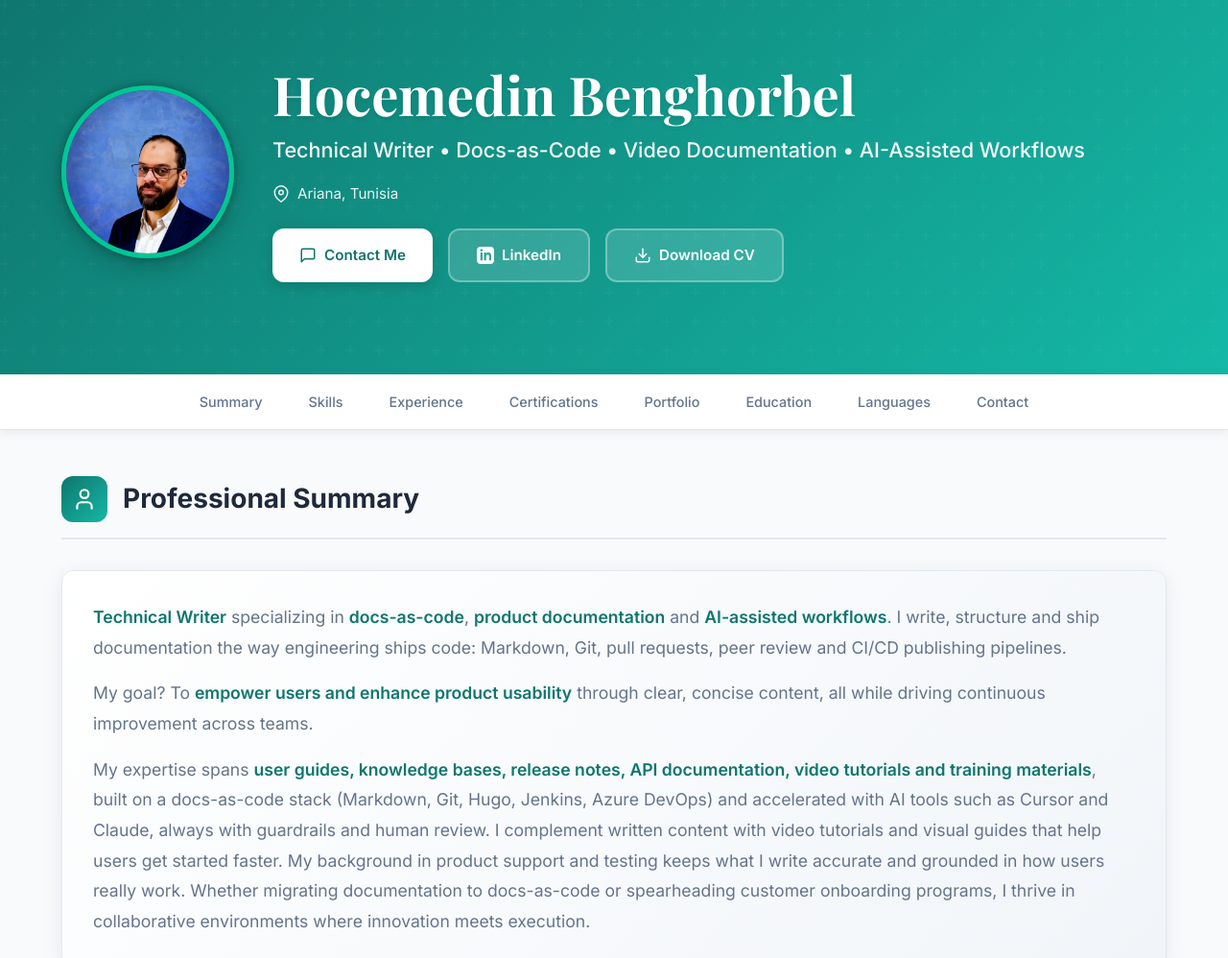
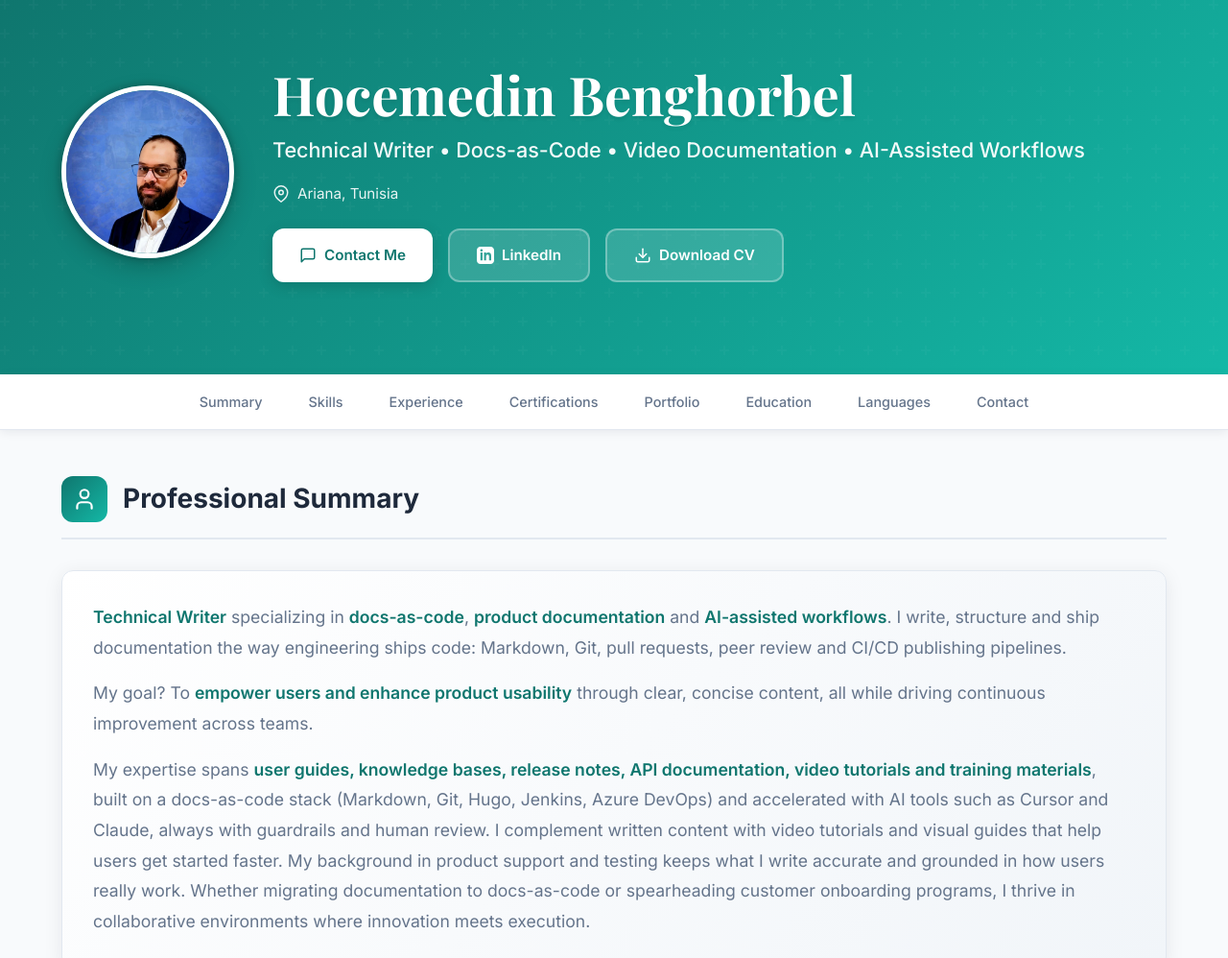
Before and after one commit to Hocemedinbg/cv, a plain HTML site: page index.html in a window 1280 px wide. Shown: the top 998 px of the page at 96% size. Drawn offline with nearby package versions, Linux system fonts and the light colour scheme.

Commit message:
Change border color from green to white

```diff
--- a/index.html
+++ b/index.html
@@ -1198,7 +1198,7 @@
     display: block !important;    /* Assure que l'image est traitée comme un bloc */
 
     /* 3. La Bordure ! */
-    border: 5px solid #00c793 !important; /* Bordure épaisse 5px, de couleur verte (#00c793) */
+    border: 5px solid white !important; /* Bordure épaisse 5px, de couleur verte (#00c793) */
     box-shadow: 0 0 10px rgba(0, 0, 0, 0.3) !important; /* Ajoute une petite ombre pour l'effet "pop" */
 }
 
```
